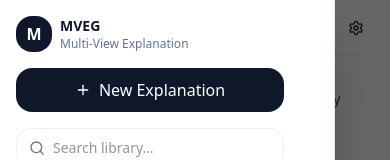
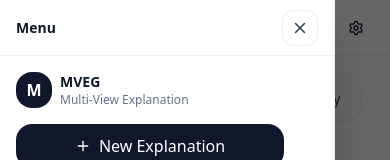
Before and after one commit to Thiwanka-1/EduMentor, a React (Vite) app in the folder client/: page /mveg/explain in a window 390 px wide. Both pictures are taken after a click on the button 34 px from the left and 27 px from the top of the page. Shown: the top 160 px of the page. Built offline with nearby package versions, Linux system fonts and the light colour scheme; no server answers.

Commit message:
added close btn for side bars

```diff
--- a/client/src/components/mveg/Drawer.jsx
+++ b/client/src/components/mveg/Drawer.jsx
@@ -1,18 +1,48 @@
 import React from "react";
+import { X } from "lucide-react";
 
-export default function Drawer({ open, onClose, children, side = "left" }) {
+export default function Drawer({
+  open,
+  onClose,
+  children,
+  side = "left",
+  title,
+}) {
   if (!open) return null;
 
   return (
     <div className="fixed inset-0 z-[60]">
+      {/* backdrop */}
       <div className="absolute inset-0 bg-black/60" onClick={onClose} />
+
+      {/* panel */}
       <div
         className={[
-          "absolute top-0 bottom-0 w-[86%] max-w-[360px] bg-white border-slate-200 shadow-2xl dark:bg-slate-950 dark:border-white/10",
+          "absolute top-0 bottom-0 w-[86%] max-w-[360px]",
+          "bg-white dark:bg-slate-950",
+          "border-slate-200/70 dark:border-white/10",
+          "shadow-2xl",
+          "flex flex-col",
           side === "left" ? "left-0 border-r" : "right-0 border-l",
         ].join(" ")}
       >
-        {children}
+        {/* header with close */}
+        <div className="h-14 px-4 flex items-center justify-between border-b border-slate-200/70 dark:border-white/10">
+          <div className="text-sm font-semibold text-slate-900 dark:text-slate-100">
+            {title || (side === "left" ? "Menu" : "Study Tools")}
+          </div>
+          <button
+            onClick={onClose}
+            className="h-9 w-9 rounded-xl border border-slate-200/70 bg-white/70 hover:bg-white transition
+                       dark:border-white/10 dark:bg-slate-950/40 dark:hover:bg-white/10 grid place-items-center"
+            aria-label="Close"
+          >
+            <X size={18} className="text-slate-700 dark:text-slate-200" />
+          </button>
+        </div>
+
+        {/* content */}
+        <div className="flex-1 min-h-0 overflow-y-auto">{children}</div>
       </div>
     </div>
   );
--- a/client/src/components/mveg/Topbar.jsx
+++ b/client/src/components/mveg/Topbar.jsx
@@ -1,5 +1,5 @@
 import React from "react";
-import { PanelLeft, PanelRight, Home, Settings } from "lucide-react";
+import { Settings, PanelLeft, PanelRight, Home } from "lucide-react";
 
 export default function Topbar({
   breadcrumb,
@@ -12,51 +12,50 @@ export default function Topbar({
       className="h-14 flex items-center justify-between px-4 sm:px-5 border-b border-slate-200/70 bg-white/70 backdrop-blur
                        dark:border-white/10 dark:bg-slate-950/55"
     >
-      <div className="flex items-center gap-3">
-        {/* mobile: open left */}
+      <div className="flex items-center gap-2 text-sm text-slate-500 dark:text-slate-300 min-w-0">
+        {/* Mobile left drawer button */}
         <button
           onClick={onOpenLeft}
-          className="lg:hidden h-9 w-9 rounded-xl border border-slate-200/70 bg-white/70 hover:bg-white
-                     dark:border-white/10 dark:bg-slate-950/40 dark:hover:bg-slate-900/60 transition grid place-items-center"
-          aria-label="Open sidebar"
+          className="lg:hidden h-9 w-9 rounded-xl border border-slate-200/70 bg-white/70 hover:bg-white transition
+                     dark:border-white/10 dark:bg-slate-950/40 dark:hover:bg-white/10 grid place-items-center"
+          aria-label="Open menu"
         >
           <PanelLeft size={16} />
         </button>
 
-        <div className="flex items-center gap-2 text-sm text-slate-600 dark:text-slate-300">
-          <span className="font-semibold text-slate-900 dark:text-white">
-            {breadcrumb?.title || "MVEG"}
-          </span>
-          {breadcrumb?.path ? (
-            <span className="opacity-70">› {breadcrumb.path}</span>
-          ) : null}
-        </div>
+        <span className="font-semibold text-slate-900 dark:text-slate-100 truncate">
+          {breadcrumb?.title || "MVEG"}
+        </span>
+        {breadcrumb?.path ? (
+          <span className="opacity-70 truncate">› {breadcrumb.path}</span>
+        ) : null}
       </div>
 
       <div className="flex items-center gap-2">
+        {/* go home */}
         <button
           onClick={onGoHome}
-          className="h-9 w-9 rounded-xl border border-slate-200/70 bg-white/70 hover:bg-white
-                     dark:border-white/10 dark:bg-slate-950/40 dark:hover:bg-slate-900/60 transition grid place-items-center"
-          title="Back to Home"
+          className="h-9 w-9 rounded-xl border border-slate-200/70 bg-white/70 hover:bg-white transition
+                     dark:border-white/10 dark:bg-slate-950/40 dark:hover:bg-white/10 grid place-items-center"
+          aria-label="Home"
         >
           <Home size={16} />
         </button>
 
-        {/* mobile: open right */}
+        {/* Mobile right drawer button */}
         <button
           onClick={onOpenRight}
-          className="xl:hidden h-9 w-9 rounded-xl border border-slate-200/70 bg-white/70 hover:bg-white
-                     dark:border-white/10 dark:bg-slate-950/40 dark:hover:bg-slate-900/60 transition grid place-items-center"
+          className="xl:hidden h-9 w-9 rounded-xl border border-slate-200/70 bg-white/70 hover:bg-white transition
+                     dark:border-white/10 dark:bg-slate-950/40 dark:hover:bg-white/10 grid place-items-center"
           aria-label="Open study tools"
         >
           <PanelRight size={16} />
         </button>
 
         <button
-          className="h-9 w-9 rounded-xl border border-slate-200/70 bg-white/70 hover:bg-white
-                     dark:border-white/10 dark:bg-slate-950/40 dark:hover:bg-slate-900/60 transition grid place-items-center"
-          title="Settings"
+          className="h-9 w-9 rounded-xl border border-slate-200/70 bg-white/70 hover:bg-white transition
+                     dark:border-white/10 dark:bg-slate-950/40 dark:hover:bg-white/10 grid place-items-center"
+          aria-label="Settings"
         >
           <Settings size={16} />
         </button>
```
